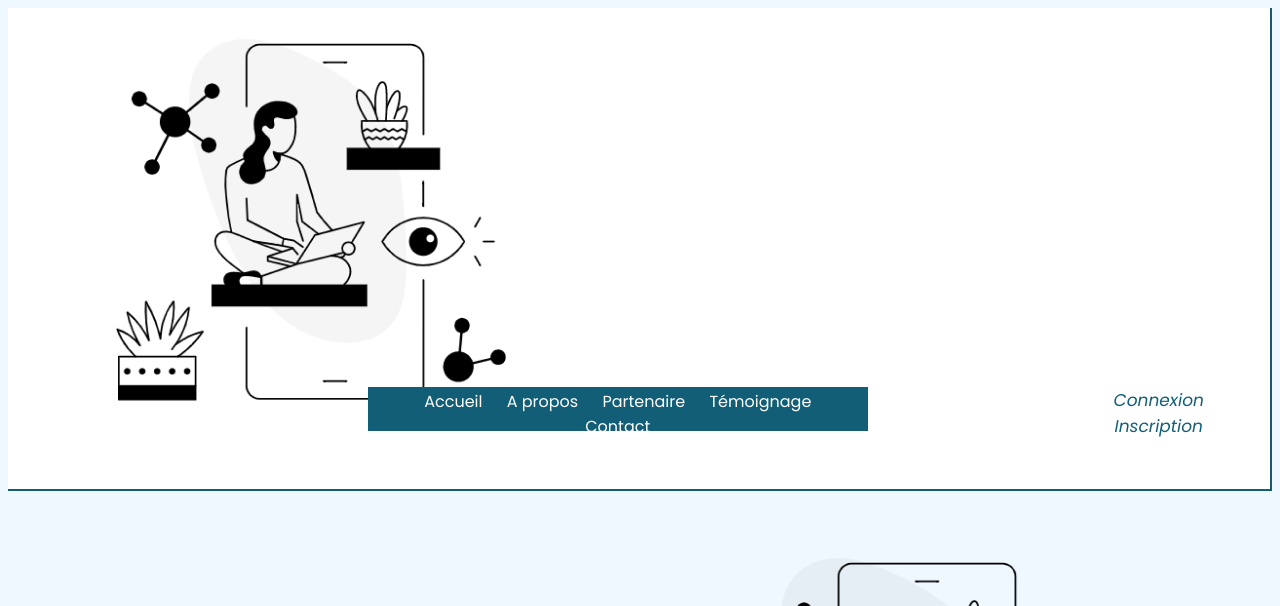
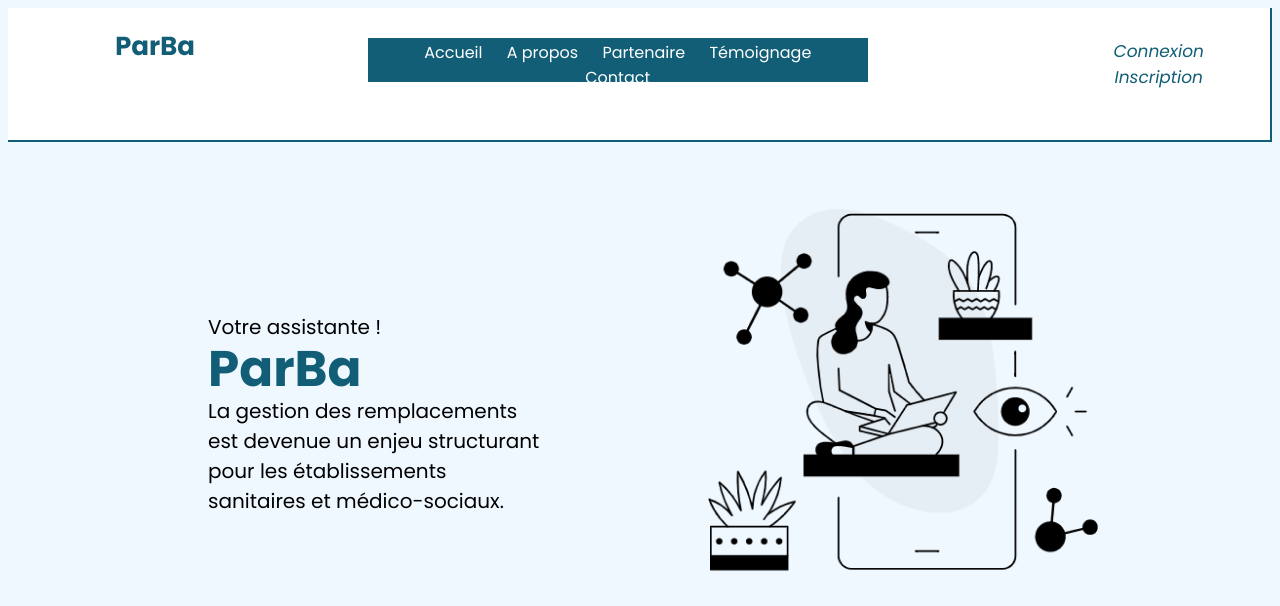
Before and after one commit to FatimaHanne/ParBa, a plain HTML site: page index.html in a window 1280 px wide. Shown: the top 606 px of the page. Drawn offline with nearby package versions, Linux system fonts and the light colour scheme.

Commit message:
image modifié

```diff
--- a/index.html
+++ b/index.html
@@ -23,7 +23,7 @@
     <nav>
 
         <div class="image">
-            <img src="image parba/Tech Life Remote Life.png">
+            <img src="image parba/ParBa.png">
         </div>
      <div class="FGH">
         <div>
@@ -112,10 +112,9 @@
 
 <h6>Ils nous font confiance !</h6>
 <div class="icone1"> <span class="material-symbols-outlined">
-    arrow_right
-    </span>
     arrow_left
     </span>
+
 </div>
    <div class="client">
  <div class="bordure1">
@@ -136,6 +135,7 @@
 </div>
 </div>
 <div class="bordure2">
+
 <div class="elipse2">
     <img src="image parba/Ellipse 2.png">
 </div>
```
